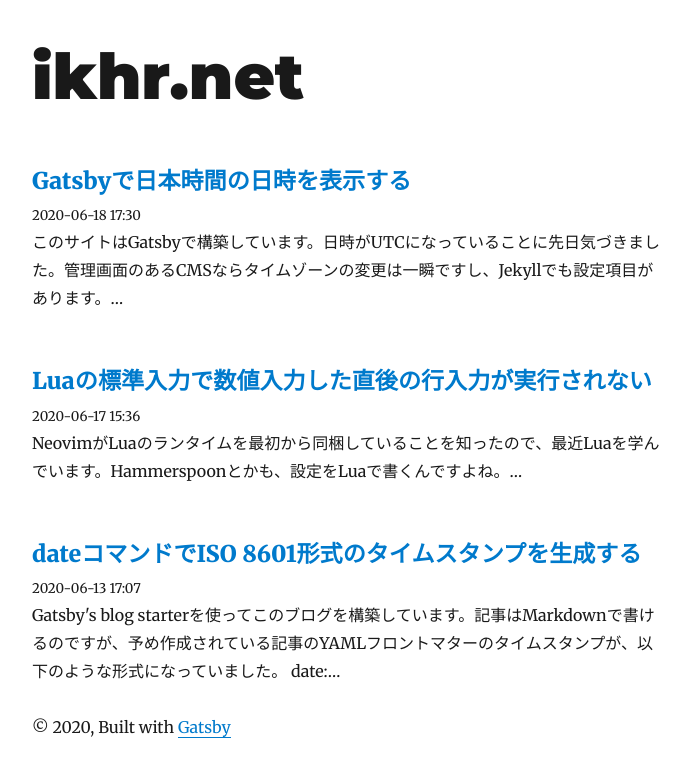
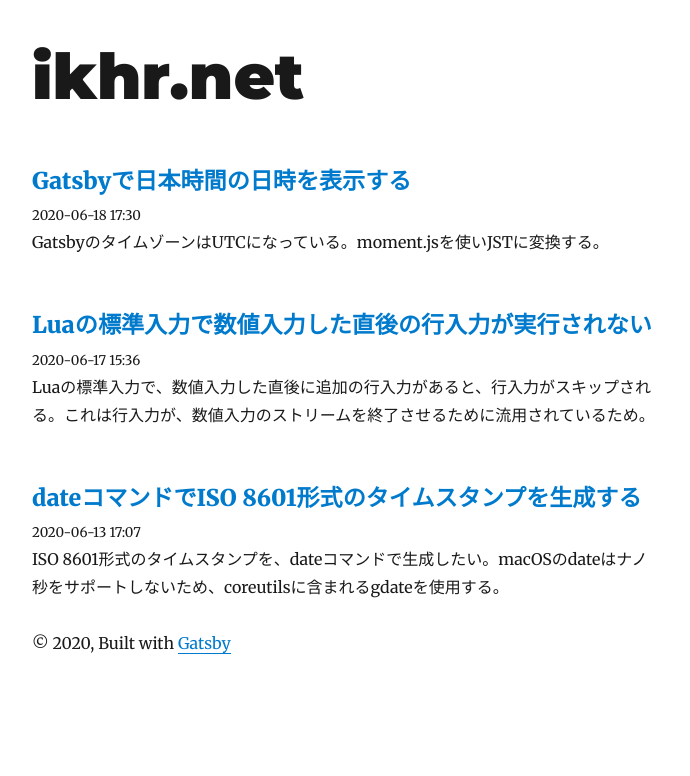
Before and after one commit to ikhrnet/ikhr.net, a Gatsby site: page / in a window 1280 px wide. Shown: the whole page, without its empty margins (293-983 px from the left). Built offline with nearby package versions, Linux system fonts and the light colour scheme; Gatsby itself is replaced by a stand-in of ours; some packages are replaced by stand-ins of ours.

Commit message:
Revert previous commit

```diff
--- a/src/pages/index.tsx
+++ b/src/pages/index.tsx
@@ -59,7 +59,7 @@ const BlogIndex = ({ data, location }: PageProps<Data>) => {
             <section>
               <p
                 dangerouslySetInnerHTML={{
-                  __html: node.excerpt,
+                  __html: node.frontmatter.description || node.excerpt,
                 }}
               />
             </section>
```
